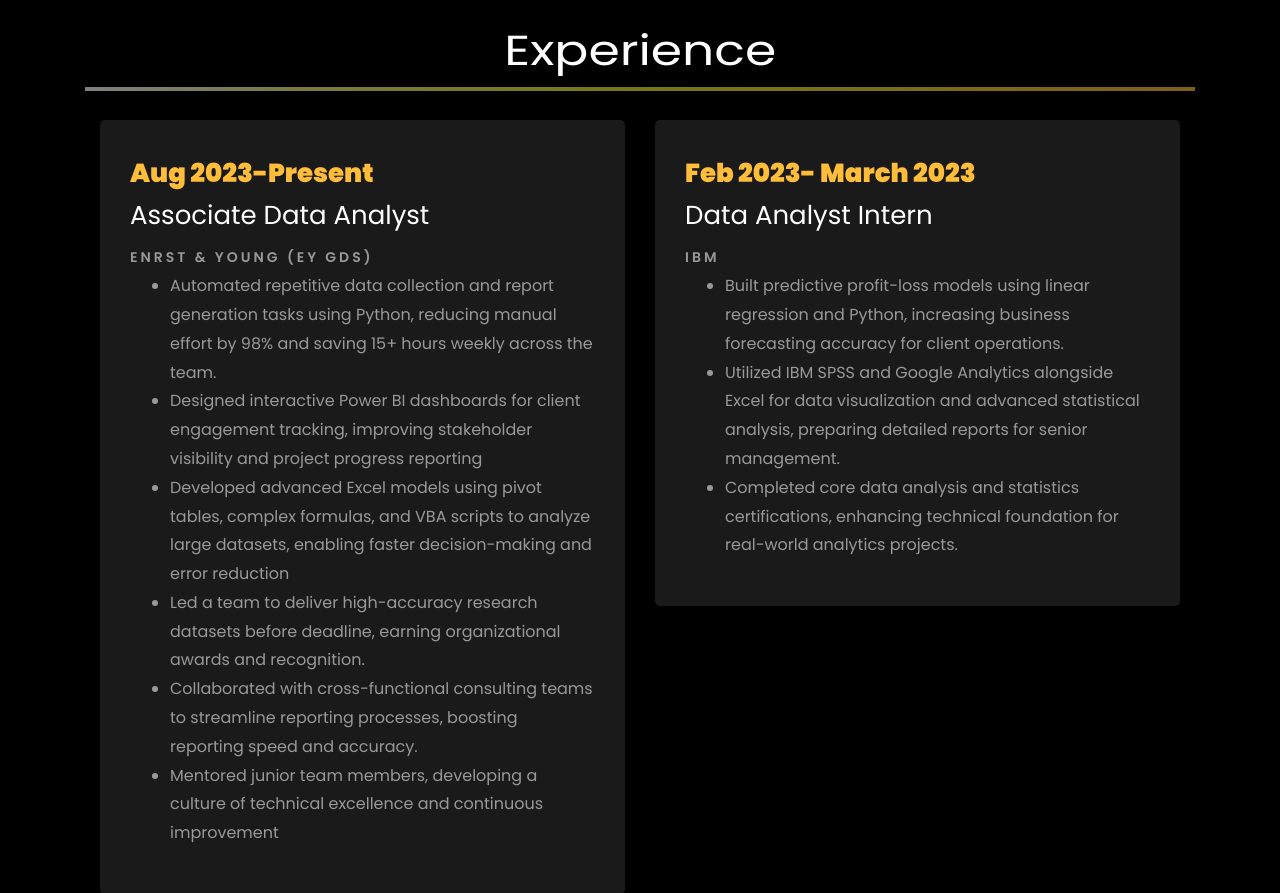
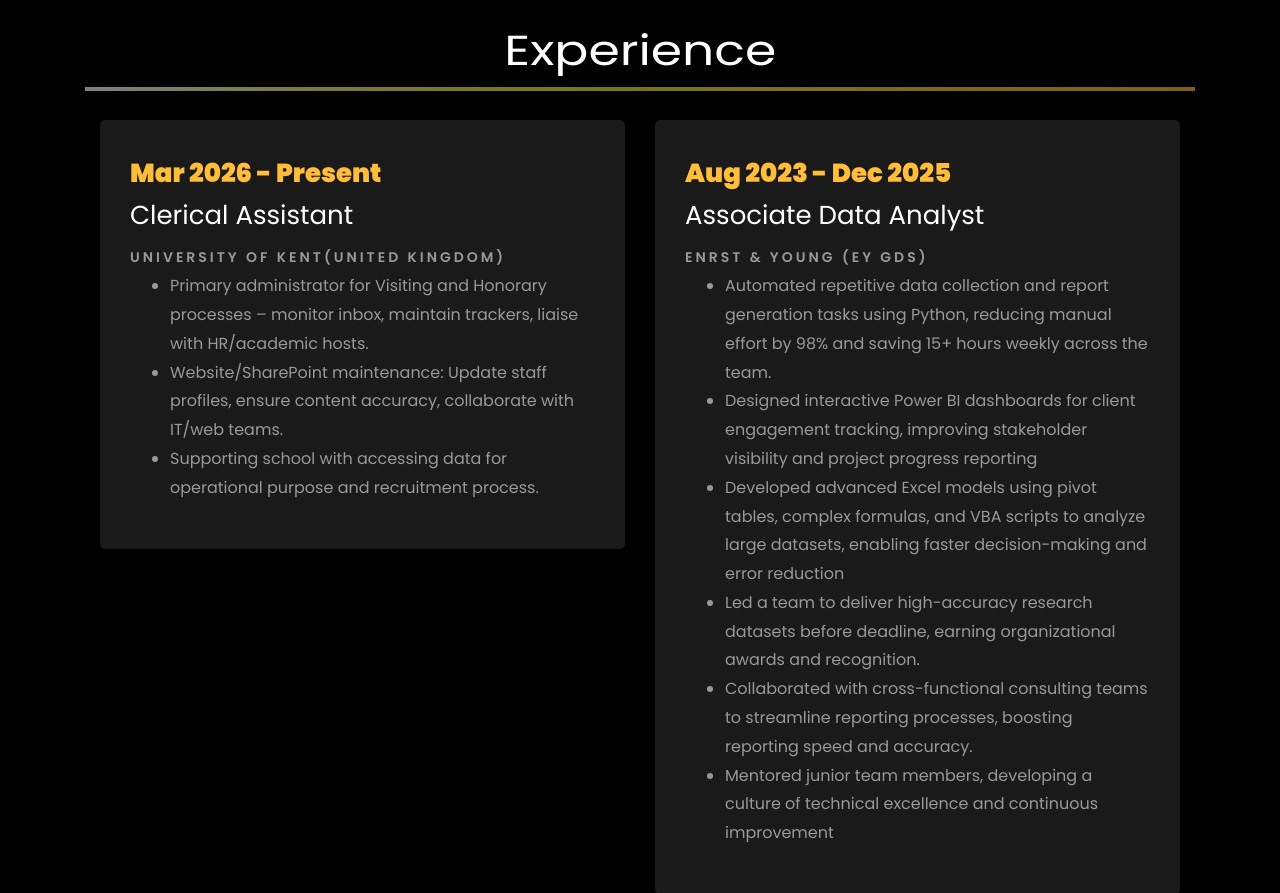
Before and after one commit to leena2899/leena2899.github.io, a plain HTML site: page index.html in a window 1280 px wide. Shown: the part 2140-3033 px from the top of the page. Drawn offline with Linux system fonts and the light colour scheme; files whose address does not match are found by name.

Commit message:
Update job title and dates in index.html

```diff
--- a/index.html
+++ b/index.html
@@ -332,7 +332,21 @@
 		<div class="row">
 				<div class="col-md-6">
 					<div class="resume-wrap ftco-animate">
-						<span class="date">Aug 2023-Present</span>
+						<span class="date"> Mar 2026 -  Present</span>
+						<h2>Clerical Assistant </h2>
+						<span class="position">University of Kent(United Kingdom)</span>
+							<ul>
+								<li>Primary administrator for Visiting and Honorary processes – monitor inbox, maintain trackers, liaise with HR/academic hosts.</li>
+								<li>Website/SharePoint maintenance: Update staff profiles, ensure content accuracy, collaborate with IT/web teams.</li>
+								<li>Supporting school with accessing data for operational purpose and recruitment process.</li>
+							</ul>
+						</p>
+					</div>
+
+				</div>
+				<div class="col-md-6">
+					<div class="resume-wrap ftco-animate">
+						<span class="date">Aug 2023 - Dec 2025</span>
 						<h2>Associate Data Analyst</h2>
 						<span class="position">Enrst & Young (EY GDS)</span>
 							<ul>
```
